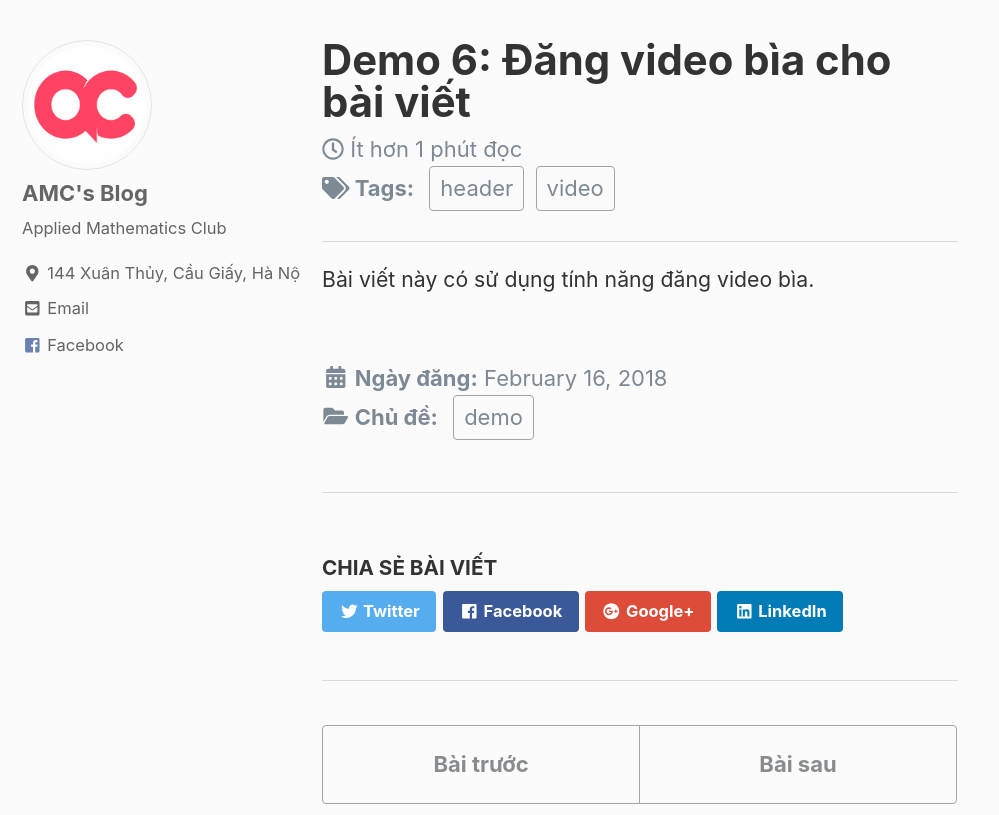
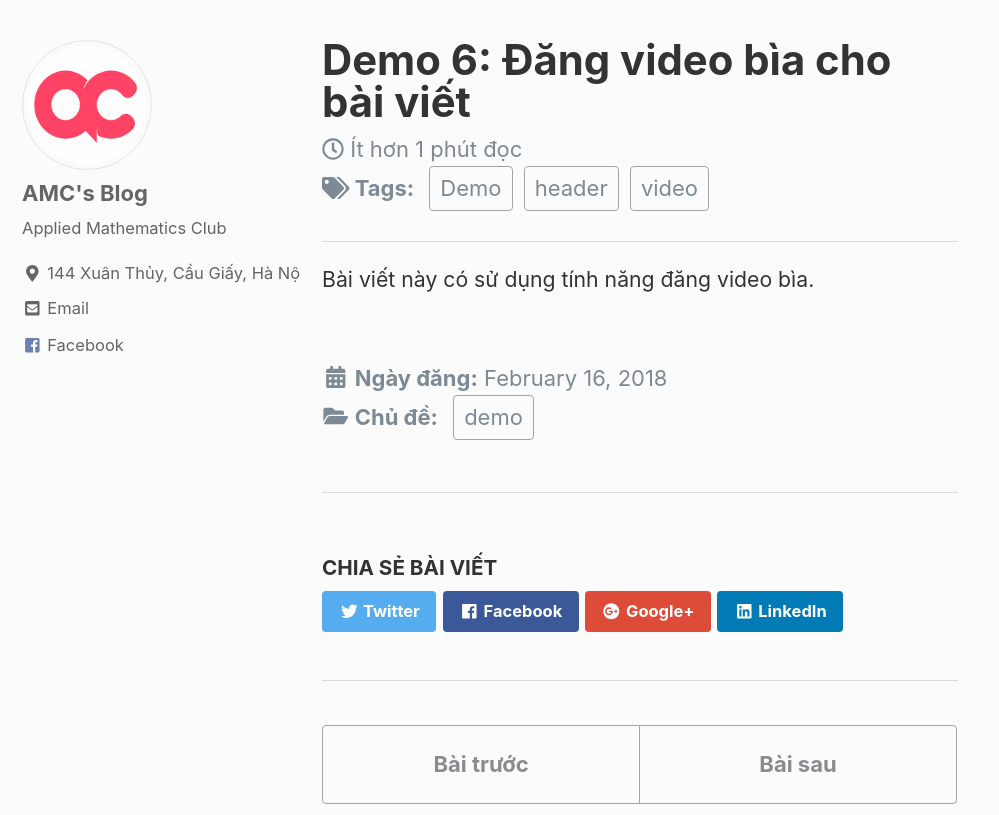
Before and after one commit to amcblog/testvon.github.io, a Jekyll site: the page built from _posts/demo/2018-02-16-demo-6-header-video.md, in a window 1280 px wide and 900 px high, scrolled down 739 px, cut to the strip 85-900 px from the top of the window. Shown: the whole strip, without its empty margins (0-999 px from the left). Built offline with Jekyll 4.4.1, drawn with Linux system fonts in a browser that asks for light colours; nearby versions of some CDN libraries.

Commit message:
Update 2018-02-16-demo-6-header-video.md

```diff
--- a/_posts/demo/2018-02-16-demo-6-header-video.md
+++ b/_posts/demo/2018-02-16-demo-6-header-video.md
@@ -7,6 +7,7 @@ header:
 categories: demo
 permalink: /categories/demo/demo-6
 tags:
+  - Demo
   - video
   - header
 ---
```
